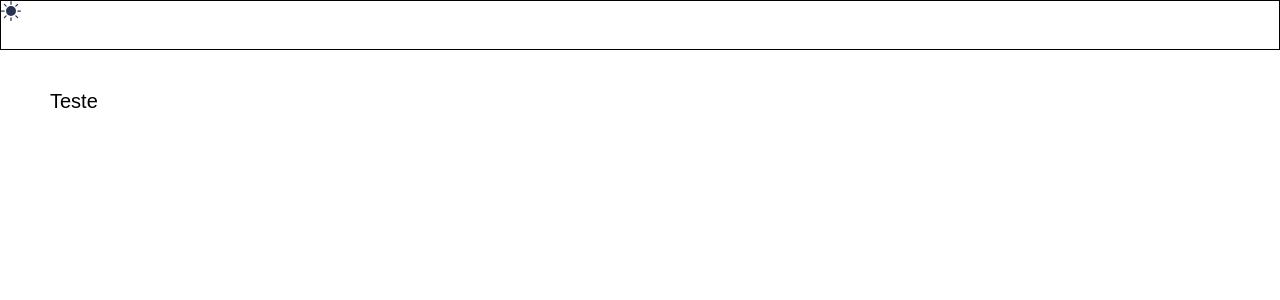
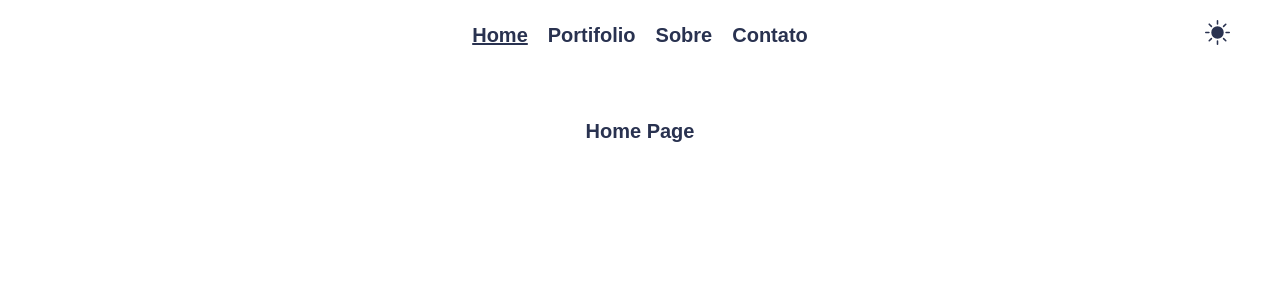
Before and after one commit to jpmedeirosmorais/portifolio, a React (Vite) app: page / in a window 1280 px wide. Shown: the top 300 px of the page. Built offline with nearby package versions, Linux system fonts and the light colour scheme.

Commit message:
adicionando o react-router-dom, configurando o save do theme em local storage e terminando parte inicial da navbar/layout

```diff
--- a/index.html
+++ b/index.html
@@ -2,9 +2,9 @@
 <html lang="en">
   <head>
     <meta charset="UTF-8" />
-    <link rel="icon" type="image/svg+xml" href="/vite.svg" />
+    <link rel="icon" type="image/svg+xml" href="/" />
     <meta name="viewport" content="width=device-width, initial-scale=1.0" />
-    <title>Vite + React + TS</title>
+    <title>Joao Morais</title>
   </head>
   <body>
     <div id="root"></div>
--- a/src/App.tsx
+++ b/src/App.tsx
@@ -1,18 +1,30 @@
 import React from "react";
+import { BrowserRouter, Route, Switch } from "react-router-dom";
 import { Layout } from "./components/Layout";
-import { useApp } from "./contexts/AppContext";
-
+import { useTheme } from "./contexts/ThemeContext";
 import { GlobalStyles } from "./styles/globalStyles";
 
+const HomePage: React.FC = () => <h1>Home Page</h1>;
+const AboutPage: React.FC = () => <h1>About Page</h1>;
+const PortifolioPage: React.FC = () => <h1>Portifolio Page</h1>;
+const ContactPage: React.FC = () => <h1>Contact Page</h1>;
+
 const App: React.FC = () => {
-  const { theme } = useApp();
+  const { theme } = useTheme();
   return (
-    <>
+    <BrowserRouter>
       <GlobalStyles theme={theme} />
       <Layout>
-        <p>Teste</p>
+        <>
+          <Switch>
+            <Route path="/" exact component={HomePage} />
+            <Route path="/portifolio" exact component={PortifolioPage} />
+            <Route path="/sobre" exact component={AboutPage} />
+            <Route path="/contato" exact component={ContactPage} />
+          </Switch>
+        </>
       </Layout>
-    </>
+    </BrowserRouter>
   );
 };
 
--- a/src/components/Layout/index.tsx
+++ b/src/components/Layout/index.tsx
@@ -1,21 +1,38 @@
-import { useApp } from "@/contexts/AppContext";
+import { useTheme } from "@/contexts/ThemeContext";
 import themeGlobal from "@/styles/designToken";
 import React from "react";
 import { BsFillMoonStarsFill, BsFillSunFill } from "react-icons/bs";
+import { Link, useLocation } from "react-router-dom";
 import { type LayoutI } from "./interfaces";
-import { Container } from "./styles";
+import { layoutOptions } from "./layoutOptions";
+import { Container, NavItem } from "./styles";
 
 export const Layout: React.FC<LayoutI> = ({ children }) => {
-  const { theme, toggleTheme } = useApp();
-
+  const { theme, toggleTheme } = useTheme();
+  const location = useLocation();
   return (
     <Container>
       <div className="nav-bar">
+        <div className="nav-items">
+          {layoutOptions.map((item, key) => (
+            <NavItem key={key} selected={location.pathname === item.link}>
+              <Link className="item" to={item.link}>
+                {item.title}
+              </Link>
+            </NavItem>
+          ))}
+        </div>
         <div onClick={toggleTheme} className="theme-container">
           {theme === "light" ? (
-            <BsFillSunFill color={themeGlobal.color[theme].secondary} />
+            <BsFillSunFill
+              color={themeGlobal.color[theme].secondary}
+              size="2.5rem"
+            />
           ) : (
-            <BsFillMoonStarsFill color={themeGlobal.color[theme].secondary} />
+            <BsFillMoonStarsFill
+              color={themeGlobal.color[theme].secondary}
+              size="2rem"
+            />
           )}
         </div>
       </div>
--- a/src/components/Layout/interfaces.ts
+++ b/src/components/Layout/interfaces.ts
@@ -8,3 +8,7 @@ export interface LayoutOptions {
 export interface LayoutI {
   children: ReactNode;
 }
+
+export interface NavItemI {
+  selected: boolean;
+}
--- a/src/components/Layout/layoutOptions.ts
+++ b/src/components/Layout/layoutOptions.ts
@@ -1,8 +1,8 @@
 import { type LayoutOptions } from "./interfaces";
 
 export const layoutOptions: LayoutOptions[] = [
-  { title: "Home", link: "home" },
-  { title: "Portifolio", link: "portifolio" },
-  { title: "Sobre", link: "sobre" },
-  { title: "Contato", link: "contato" },
+  { title: "Home", link: "/" },
+  { title: "Portifolio", link: "/portifolio" },
+  { title: "Sobre", link: "/sobre" },
+  { title: "Contato", link: "/contato" },
 ];
--- a/src/components/Layout/styles.ts
+++ b/src/components/Layout/styles.ts
@@ -1,14 +1,43 @@
-import styled from "styled-components";
+import styled, { css } from "styled-components";
+import { type NavItemI } from "./interfaces";
 
 export const Container = styled.div`
   width: 100%;
 
   .nav-bar {
     width: 100%;
-    height: 5rem;
-    border: 0.1rem solid black;
+    height: 7rem;
+    display: flex;
+    align-items: center;
+    justify-content: center;
+    padding-inline: 2.5rem;
+
+    .nav-items {
+      display: flex;
+
+      .item {
+      }
+    }
+    .theme-container {
+      position: absolute;
+      right: 5rem;
+    }
   }
+
   .body {
-    padding: 4rem 5rem;
+    padding: 5rem;
+    display: flex;
+    justify-content: center;
   }
 `;
+
+export const NavItem = styled.div`
+  ${({ selected }: NavItemI) => css`
+    padding-inline: 1rem;
+    .item {
+      text-decoration: none;
+      font-weight: bold;
+      text-decoration: ${selected ? "underline" : "none"};
+    }
+  `}
+`;
--- a/src/contexts/AppContext.tsx
+++ /dev/null
@@ -1,47 +0,0 @@
-import React, {
-  createContext,
-  useCallback,
-  useContext,
-  useState,
-  type ReactNode,
-} from "react";
-
-interface AppContextData {
-  theme: "light" | "dark";
-  toggleTheme: () => void;
-}
-
-interface AppContextProviderI {
-  children: ReactNode;
-}
-
-const DEFAULT_VALUE: AppContextData = {
-  theme: "light",
-  toggleTheme: () => {},
-};
-
-export const AppContext = createContext<AppContextData>(DEFAULT_VALUE);
-
-export const AppContextProvider: React.FC<AppContextProviderI> = ({
-  children,
-}) => {
-  const [theme, setTheme] = useState<"light" | "dark">(DEFAULT_VALUE.theme);
-
-  const toggleTheme = useCallback((): void => {
-    if (theme === "light") {
-      setTheme("dark");
-    } else {
-      setTheme("light");
-    }
-  }, [theme]);
-
-  return (
-    <AppContext.Provider value={{ theme, toggleTheme }}>
-      {children}
-    </AppContext.Provider>
-  );
-};
-
-export const useApp: () => AppContextData = () => {
-  return useContext(AppContext);
-};
--- /dev/null
+++ b/src/contexts/ThemeContext.tsx
@@ -0,0 +1,55 @@
+import React, {
+  createContext,
+  useCallback,
+  useContext,
+  useEffect,
+  useState,
+  type ReactNode,
+} from "react";
+
+interface ThemeContextData {
+  theme: "light" | "dark";
+  toggleTheme: () => void;
+}
+
+interface ThemeContextProviderI {
+  children: ReactNode;
+}
+
+const DEFAULT_VALUE: ThemeContextData = {
+  theme: "light",
+  toggleTheme: () => {},
+};
+
+export const ThemeContext = createContext<ThemeContextData>(DEFAULT_VALUE);
+
+export const ThemeContextProvider: React.FC<ThemeContextProviderI> = ({
+  children,
+}) => {
+  const [theme, setTheme] = useState<"light" | "dark">(DEFAULT_VALUE.theme);
+
+  const toggleTheme = useCallback((): void => {
+    setTheme(theme === "light" ? "dark" : "light");
+  }, [theme]);
+
+  useEffect(() => {
+    const localTheme = localStorage.getItem("theme");
+    if (localTheme === "light" || localTheme === "dark") {
+      setTheme(localTheme);
+    }
+  }, []);
+
+  useEffect(() => {
+    localStorage.setItem("theme", theme);
+  }, [theme]);
+
+  return (
+    <ThemeContext.Provider value={{ theme, toggleTheme }}>
+      {children}
+    </ThemeContext.Provider>
+  );
+};
+
+export const useTheme: () => ThemeContextData = () => {
+  return useContext(ThemeContext);
+};
--- a/src/main.tsx
+++ b/src/main.tsx
@@ -1,12 +1,12 @@
 import React from "react";
 import ReactDOM from "react-dom/client";
 import App from "./App";
-import { AppContextProvider } from "./contexts/AppContext";
+import { ThemeContextProvider } from "./contexts/ThemeContext";
 
 ReactDOM.createRoot(document.getElementById("root") as HTMLElement).render(
   <React.StrictMode>
-    <AppContextProvider>
+    <ThemeContextProvider>
       <App />
-    </AppContextProvider>
+    </ThemeContextProvider>
   </React.StrictMode>
 );
--- a/src/styles/globalStyles.ts
+++ b/src/styles/globalStyles.ts
@@ -20,6 +20,7 @@ export const GlobalStyles = createGlobalStyle`
       box-sizing: border-box;
       font-family: sans-serif;
       font-size: 2rem;
+      color: ${themeToken.color[theme].secondary};
     }
   `}
 `;
```
Also changed, not shown: package.json (+6 -1 lines), 1 other file (tests, documents, lock files or other folders).
